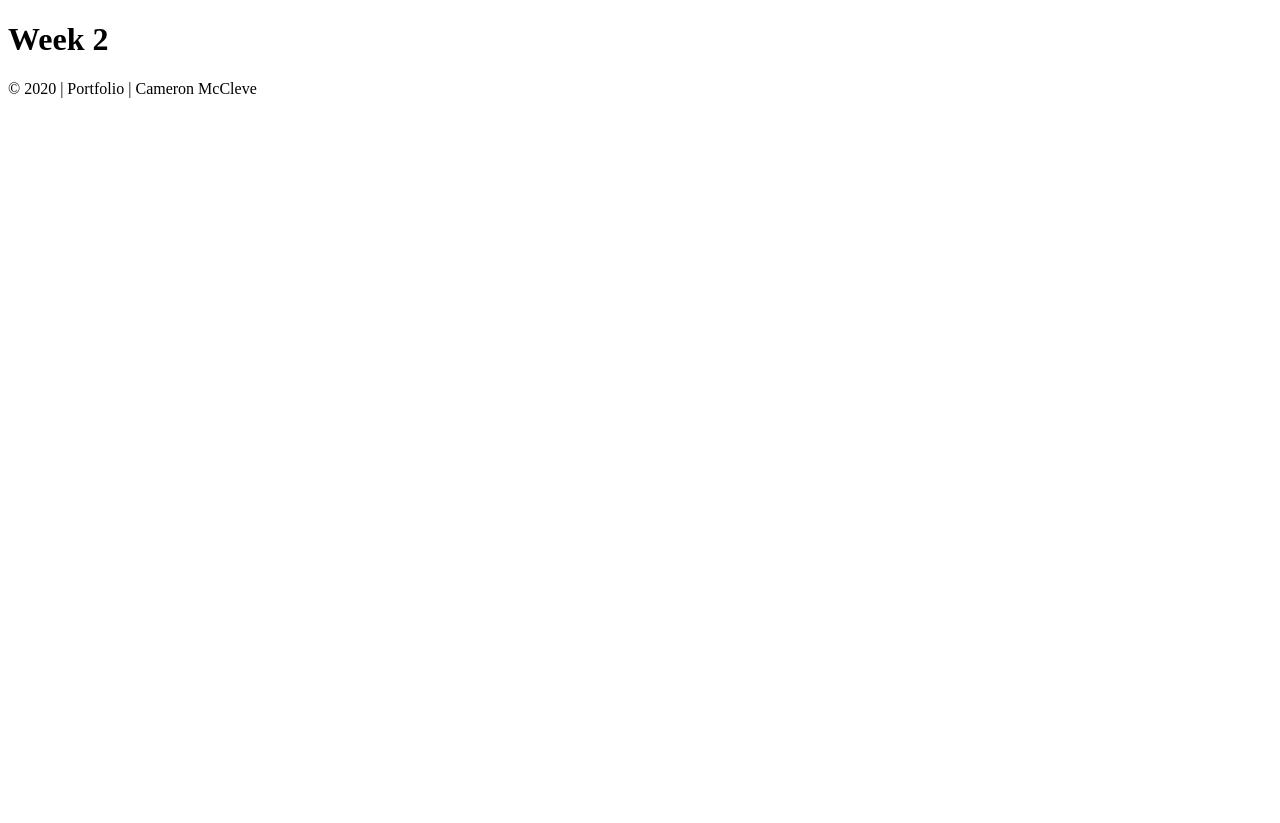
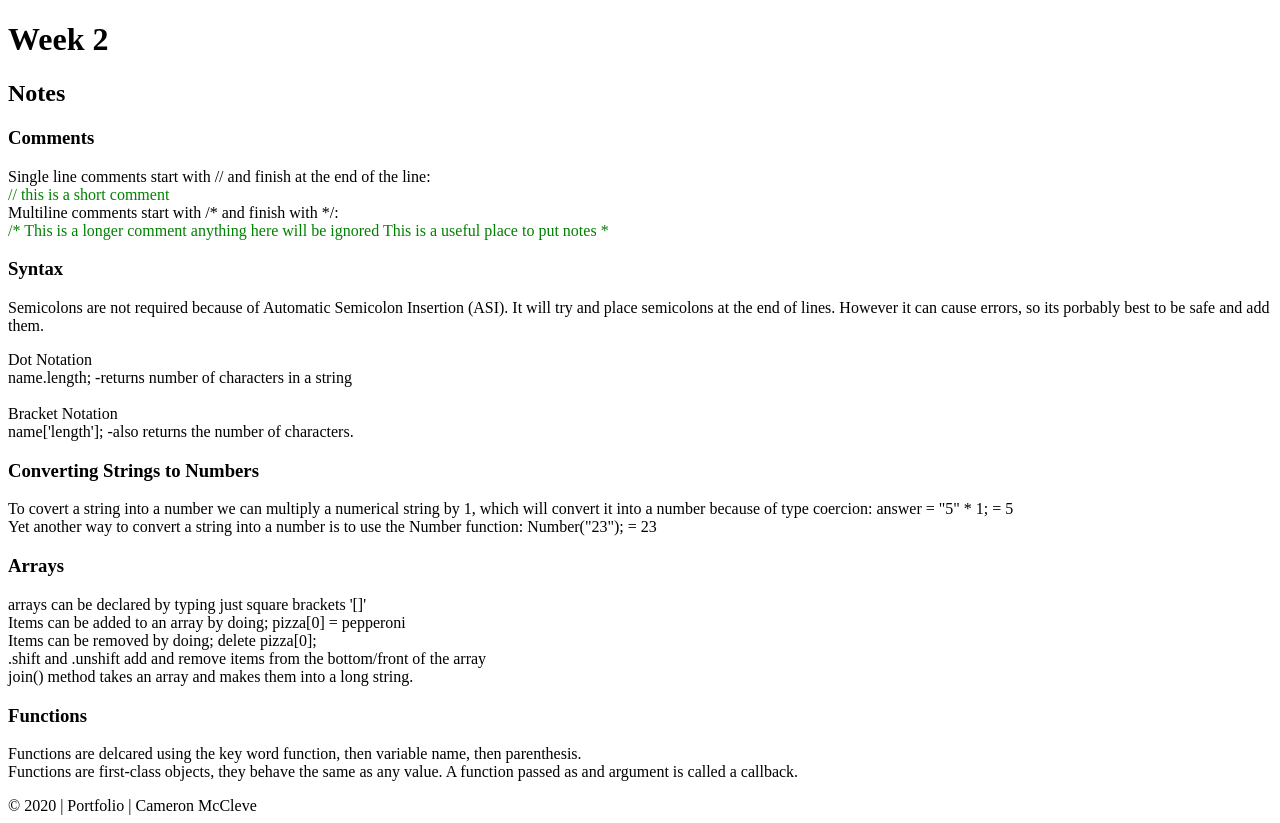
Before and after one commit to mccleve-cameron/WDD330, a plain HTML site: page week2/index.html in a window 1280 px wide. Before the commit the page ends 800 px from the top, so only its background shows below. Drawn offline with Linux system fonts and the light colour scheme.

Commit message:
week2 notes

```diff
--- a/week2/index.html
+++ b/week2/index.html
@@ -1,19 +1,61 @@
 <!DOCTYPE html>
 <html lang="en">
+
 <head>
     <meta charset="UTF-8">
     <meta name="viewport" content="width=device-width, initial-scale=1.0">
     <meta http-equiv="X-UA-Compatible" content="ie=edge">
     <title>Document</title>
 </head>
+
 <body>
     <nav></nav>
     <header></header>
     <main>
         <h1>Week 2</h1>
+        <h2>Notes</h2>
+        <h3>Comments</h3>
+        <p>
+            Single line comments start with // and finish at the end of the line: <br>
+            <span style="color: green;">// this is a short comment</span> <br>
+
+            Multiline comments start with /* and finish with */:<br>
+            <span style="color: green;">/* This is a longer comment anything
+                here will be ignored This is a useful place to put notes *</span>
+        </p>
+        <h3>Syntax</h3>
+        <p>Semicolons are not required because of Automatic Semicolon Insertion (ASI).
+            It will try and place semicolons at the end of lines. However it can cause
+            errors, so its porbably best to be safe and add them. </p>
+
+        <p>Dot Notation<br>
+            name.length; -returns number of characters in a string<br>
+            <br>
+            Bracket Notation<br>
+            name['length']; -also returns the number of characters.</p>
+
+        <h3>Converting Strings to Numbers</h3>
+        <p>To covert a string into a number we can multiply a numerical string by 1, which will convert it into a number
+            because of type coercion:
+            answer = "5" * 1; = 5<br>
+            Yet another way to convert a string into a number is to use the Number function:
+            Number("23"); = 23</p>
+
+        <h3>Arrays</h3>
+        <p>arrays can be declared by typing just square brackets '[]'<br>
+            Items can be added to an array by doing; pizza[0] = pepperoni<br>
+            Items can be removed by doing; delete pizza[0];<br>
+            .shift and .unshift add and remove items from the bottom/front of the array<br>
+            join() method takes an array and makes them into a long string.</p>
+
+        <h3>Functions</h3>
+        <p>Functions are delcared using the key word function, then variable name, then parenthesis.<br>
+            Functions are first-class objects, they behave the same as any value. A function passed as and
+            argument is called a callback.</p>
     </main>
     <footer>
         &copy; 2020 | Portfolio | Cameron McCleve
     </footer>
 </body>
+
 </html>
```
Also changed, not shown: week1/index.html (+2 -1 lines), week1/week1.js (added, +9 -0 lines).
